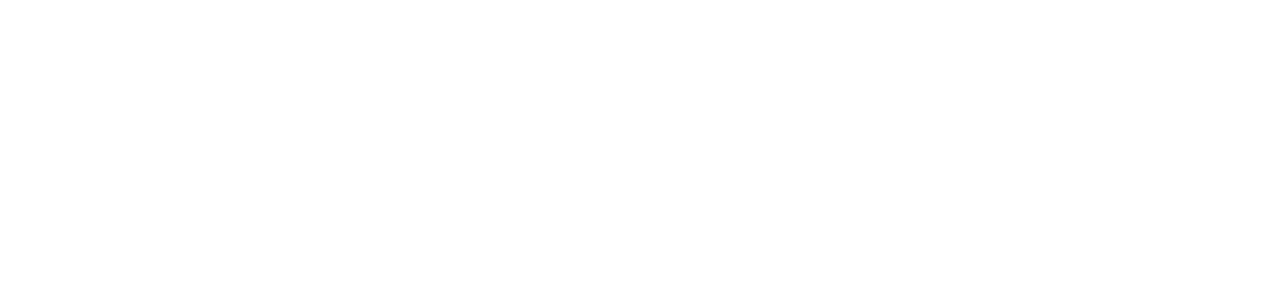
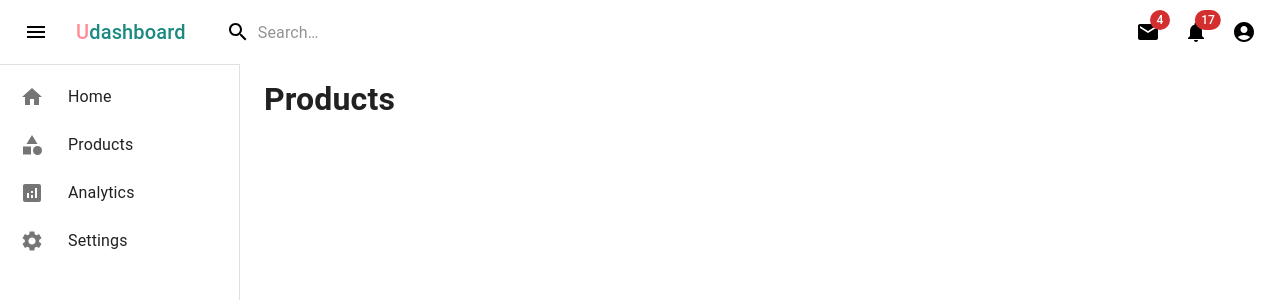
Before and after one commit to shubhamsinha21/UDashboard, a React (Create React App) app: page /products in a window 1280 px wide. Before the commit this address had no page. Shown: the top 300 px of the page. Built offline with nearby package versions, Linux system fonts and the light colour scheme.

Commit message:
users -> products

```diff
--- a/src/App.js
+++ b/src/App.js
@@ -1,7 +1,7 @@
 // import React from 'react';
 import { Routes, Route, BrowserRouter } from 'react-router-dom'
 import Home from './pages/Home';
-import Users from './pages/Users';
+import Products from './pages/Products';
 import Settings from './pages/Settings';
 import Analytics from './pages/Analytics';
 function App() {
@@ -10,7 +10,7 @@
       <BrowserRouter>
         <Routes>
           <Route path='/' exact element={<Home />}></Route>
-          <Route path='/users' exact element={<Users />}></Route>
+          <Route path='/products' exact element={<Products />}></Route>
           <Route path='/analytics' exact element={<Analytics />}></Route>
           <Route path='/settings' exact element={<Settings />}></Route>
         </Routes>
--- a/src/components/Sidenav.jsx
+++ b/src/components/Sidenav.jsx
@@ -15,7 +15,7 @@
 import ChevronRightIcon from "@mui/icons-material/ChevronRight";
 import { IconButton } from "@mui/material";
 import HomeIcon from "@mui/icons-material/Home";
-import GroupIcon from "@mui/icons-material/Group";
+import CategoryIcon from "@mui/icons-material/Category";
 import AnalyticsIcon from "@mui/icons-material/Analytics";
 import SettingsIcon from "@mui/icons-material/Settings";
 
@@ -118,7 +118,7 @@
           <ListItem
             disablePadding
             sx={{ display: "block" }}
-            onClick={() => navigate("/users")}
+            onClick={() => navigate("/products")}
           >
             <ListItemButton
               sx={{
@@ -134,9 +134,9 @@
                   justifyContent: "center",
                 }}
               >
-                <GroupIcon />
+                <CategoryIcon />
               </ListItemIcon>
-              <ListItemText primary="Users" sx={{ opacity: open ? 1 : 0 }} />
+              <ListItemText primary="Products" sx={{ opacity: open ? 1 : 0 }} />
             </ListItemButton>
           </ListItem>
 
--- a/src/pages/Analytics.jsx
+++ b/src/pages/Analytics.jsx
@@ -9,6 +9,7 @@
 import Geochart from "../charts/Geochart";
 import Piechart from "../charts/Piechart";
 import Hbarchart from "../charts/Hbarchart";
+import CountUp from "react-countup";
 
 export default function Analytics() {
   return (
@@ -41,7 +42,7 @@
                         component="div"
                         sx={{ color: "#ffffff" }}
                       >
-                        24,670
+                        <CountUp end={34000} delay={0.3} duration={0.5} />
                       </Typography>
                       <Typography
                         gutterBottom
@@ -72,7 +73,7 @@
                         component="div"
                         sx={{ color: "#ffffff" }}
                       >
-                        24,670
+                        <CountUp end={12670} delay={0.3} duration={0.5} />
                       </Typography>
                       <Typography
                         gutterBottom
@@ -105,7 +106,7 @@
                         component="div"
                         sx={{ color: "#ffffff" }}
                       >
-                        24,670
+                        <CountUp end={24078} delay={0.3} duration={0.5} />
                       </Typography>
                       <Typography
                         gutterBottom
@@ -136,7 +137,7 @@
                         component="div"
                         sx={{ color: "#ffffff" }}
                       >
-                        24,670
+                        <CountUp end={1450} delay={0.3} duration={0.5} />
                       </Typography>
                       <Typography
                         gutterBottom
--- a/src/pages/Home.jsx
+++ b/src/pages/Home.jsx
@@ -12,6 +12,7 @@
 import AccordianComp from "../components/AccordianComp";
 import BarChart from "../charts/Barchart";
 import ReceiptIcon from "@mui/icons-material/Receipt";
+import CountUp from "react-countup";
 
 export default function Home() {
   return (
@@ -39,7 +40,7 @@
                         component="div"
                         sx={{ color: "#ffffff" }}
                       >
-                        $500.00
+                        $<CountUp end={1050} delay={0.3} duration={0.5} />
                       </Typography>
                       <Typography
                         gutterBottom
@@ -65,7 +66,7 @@
                         component="div"
                         sx={{ color: "#ffffff" }}
                       >
-                        $900.00
+                        $<CountUp end={106} delay={0.3} duration={0.5} />
                       </Typography>
                       <Typography
                         gutterBottom
@@ -88,7 +89,9 @@
                       </div>
 
                       <div className="paddingAll">
-                        <span className="priceTitle">$230k</span>
+                        <span className="priceTitle">
+                          $<CountUp end={230} delay={0.3} duration={0.5} />k
+                        </span>
                         <br />
                         <span className="priceSubTitle">Total Income</span>
                       </div>
@@ -101,7 +104,9 @@
                       </div>
 
                       <div className="paddingAll">
-                        <span className="priceTitle">352</span>
+                        <span className="priceTitle">
+                          <CountUp end={340} delay={0.3} duration={0.5} />
+                        </span>
                         <br />
                         <span className="priceSubTitle">Total Sales</span>
                       </div>
--- a/src/pages/Users.jsx
+++ b/src/pages/Products.jsx
@@ -10,7 +10,7 @@
       <Box sx={{ display: "flex" }}>
         <Sidenav />
         <Box component="main" sx={{ flexGrow: 1, p: 3 }}>
-          <h1>Users</h1>
+          <h1>Products</h1>
         </Box>
       </Box>
     </>
```
